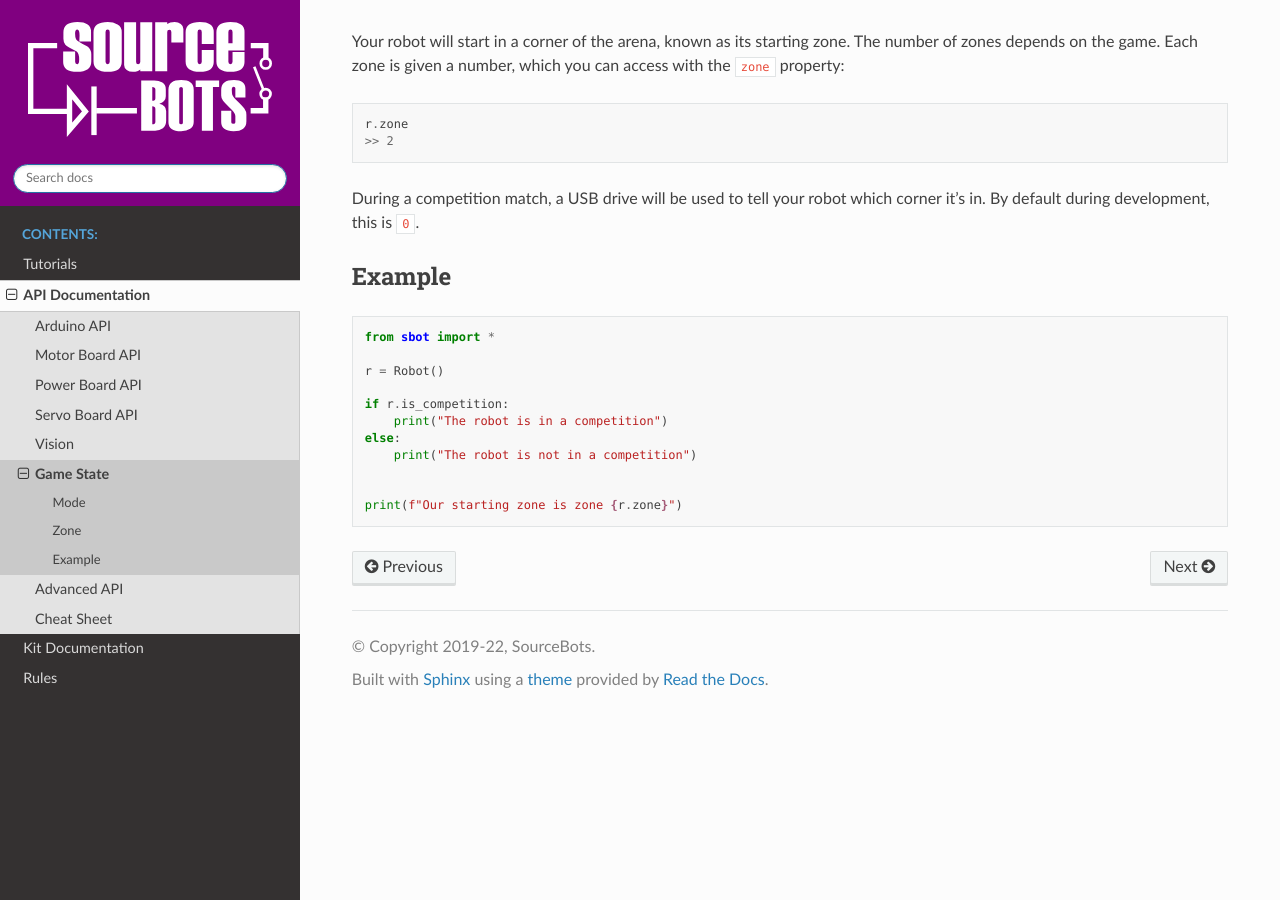
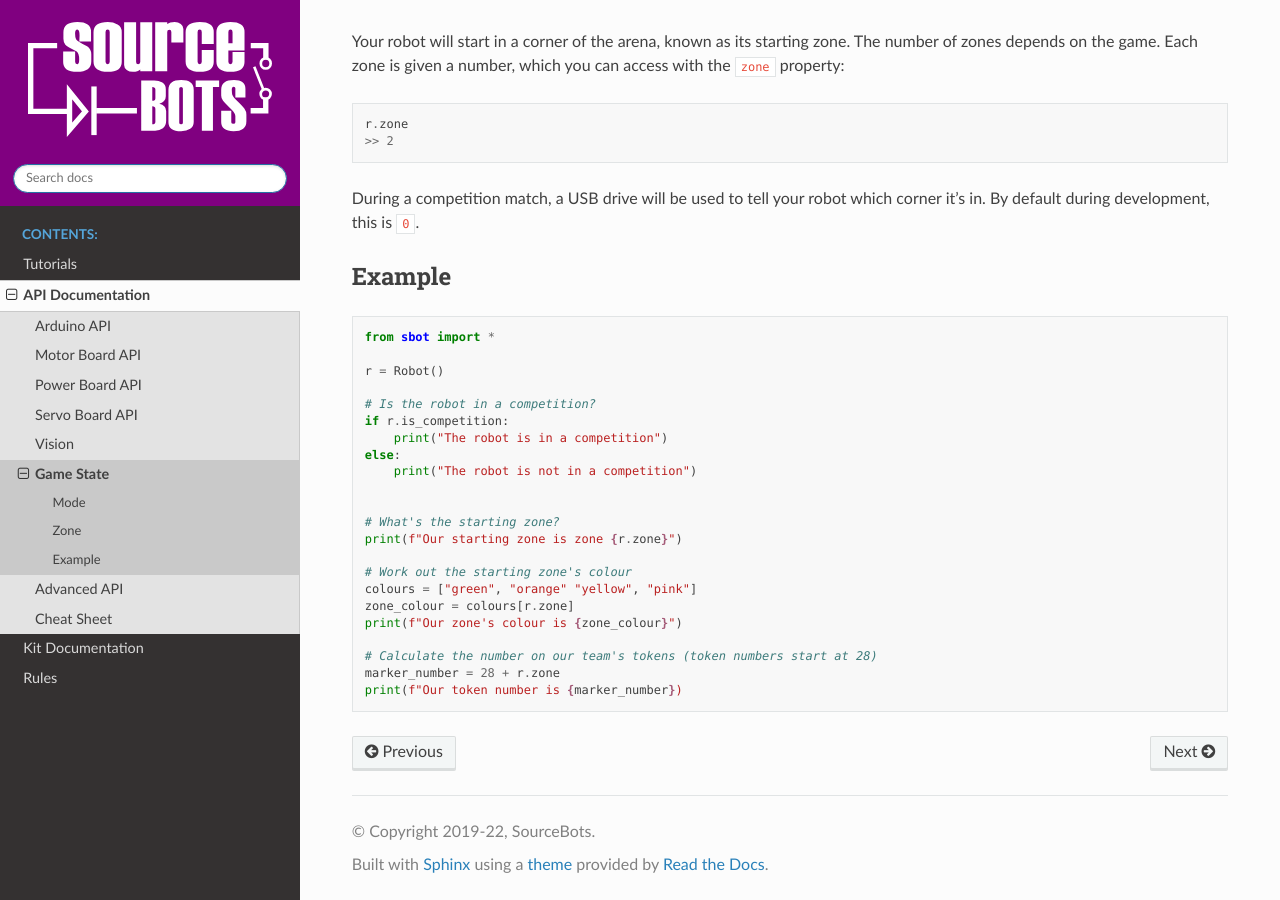
Before and after one commit to sourcebots/sbot, a Sphinx documentation site: the page built from docs/source/api/game-state.rst, in a window 1280 px wide and 900 px high, scrolled down 542 px. Built offline with Sphinx 7.4.7 and the Read the Docs theme 2.0.0, drawn with Linux system fonts in a browser that asks for light colours.

Commit message:
Add extra game state info

```diff
--- a/docs/source/api/game-state.rst
+++ b/docs/source/api/game-state.rst
@@ -44,10 +44,21 @@ Example
 
    r = Robot()
 
+   # Is the robot in a competition?
    if r.is_competition:
        print("The robot is in a competition")
    else:
        print("The robot is not in a competition")
 
 
+   # What's the starting zone?
    print(f"Our starting zone is zone {r.zone}")
+
+   # Work out the starting zone's colour
+   colours = ["green", "orange" "yellow", "pink"]
+   zone_colour = colours[r.zone]
+   print(f"Our zone's colour is {zone_colour}")
+
+   # Calculate the number on our team's tokens (token numbers start at 28)
+   marker_number = 28 + r.zone
+   print(f"Our token number is {marker_number})
```
